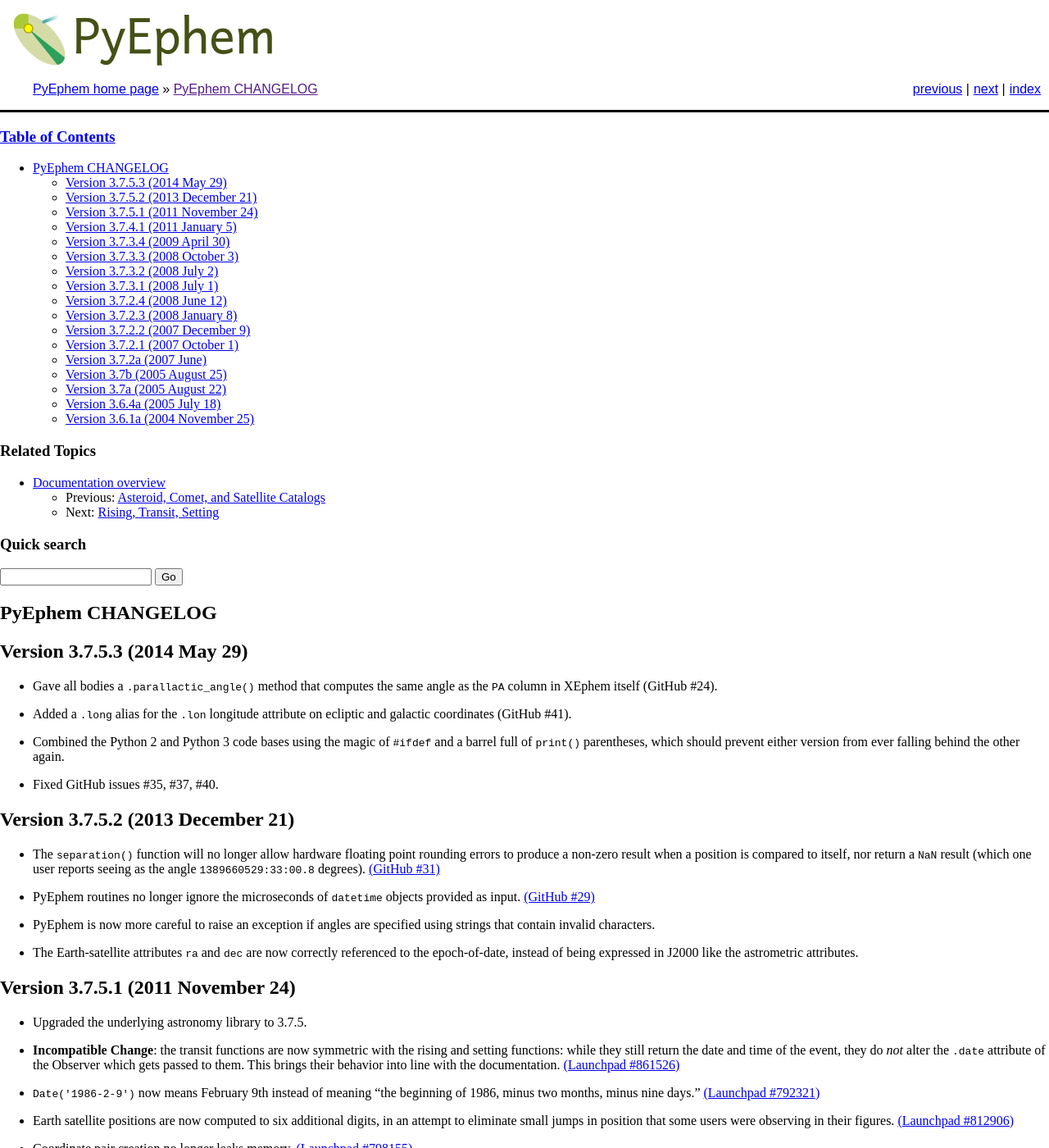
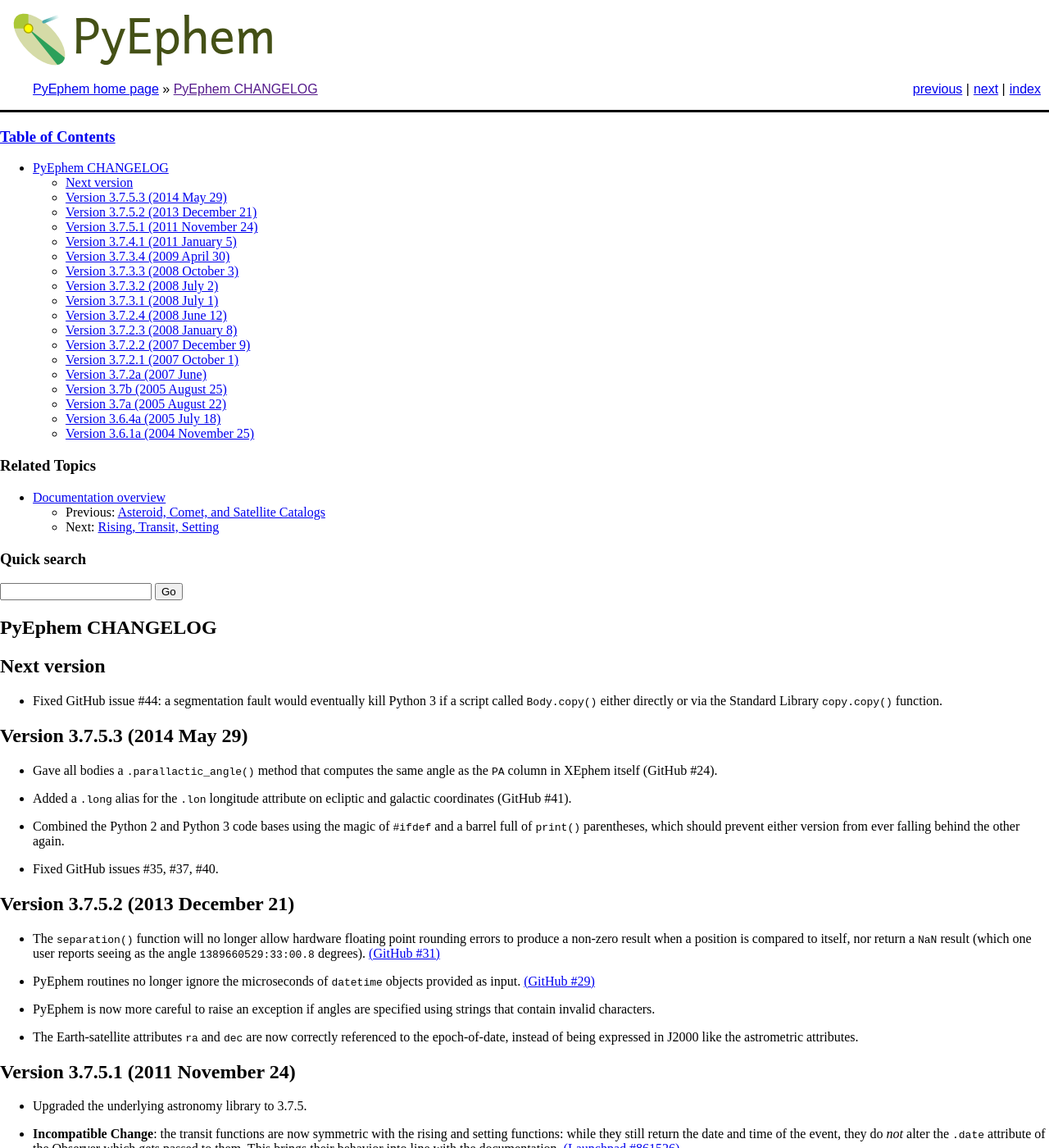
Before and after one commit to brandon-rhodes/pyephem, a Sphinx documentation site: the page built from ephem/doc/CHANGELOG.rst, in a window 1280 px wide and 1400 px high. Shown: the whole window at 82% size. Built offline with Sphinx 7.4.7, drawn with Linux system fonts in a browser that asks for light colours.

Commit message:
Move away from using _PyObject_New for allocation
For some reason, Python 3 was hitting a segmentation fault during
shutdown and cleanup when Body.copy() used this old object-creation
technique that had always seemed to work under Python 2.  I learned
about this alternative of calling tp_alloc() from an old mailing list
entry, of someone who actually returned to the mailing list (!) to share
the solution they had found to their problem:

https://mail.python.org/pipermail/capi-sig/2008-June/000124.html

Closes #44

```diff
--- a/ephem/doc/CHANGELOG.rst
+++ b/ephem/doc/CHANGELOG.rst
@@ -1,5 +1,12 @@
 PyEphem CHANGELOG
 =================
+
+Next version
+------------
+
+- Fixed GitHub issue #44: a segmentation fault would eventually kill
+  Python 3 if a script called ``Body.copy()`` either directly or via the
+  Standard Library ``copy.copy()`` function.
 
 Version 3.7.5.3 (2014 May 29)
 -----------------------------
```
Also changed, not shown: 1 other file.
